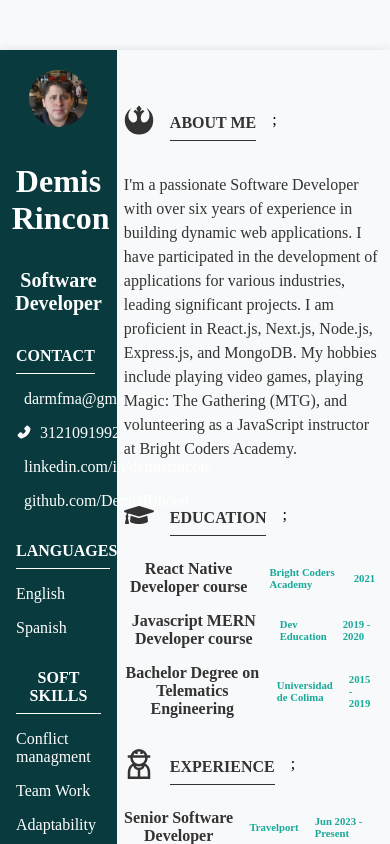
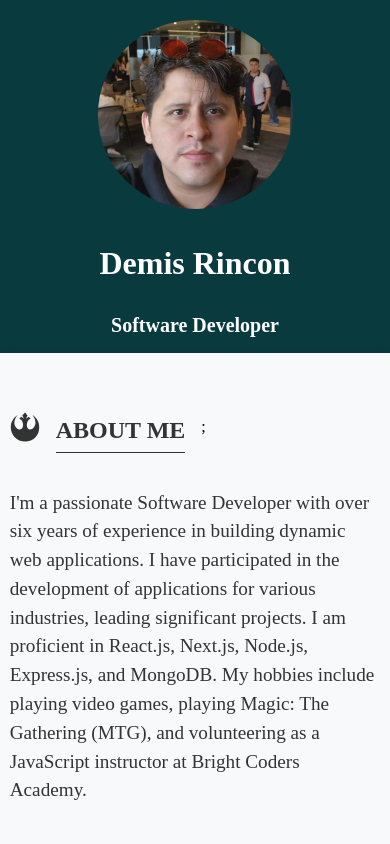
Before and after one commit to DemisRincon/resume-updated, a Next.js app: page / in a window 390 px wide. Shown: the top 844 px of the page. Built offline with nearby package versions, Linux system fonts and the light colour scheme.

Commit message:
fix for mobile

```diff
--- a/app/page.tsx
+++ b/app/page.tsx
@@ -19,11 +19,18 @@ const Home = () => {
   const reactToPrintFn = useReactToPrint({ contentRef });
   return (
     <MainContainer>
+      <MobileContainer>
+        <StyledImage src="/photo.jpg" />
+        <h1>{profile.name}</h1>
+        <h4>{profile.position}</h4>
+      </MobileContainer>
       <InnerContainer ref={contentRef}>
         <LeftContainer>
-          <StyledImage src="/photo.jpg" />
-          <h1>{profile.name}</h1>
-          <h4>{profile.position}</h4>
+          <DesktopContainer>
+            <StyledImage src="/photo.jpg" />
+            <h1>{profile.name}</h1>
+            <h4>{profile.position}</h4>
+          </DesktopContainer>
           <Article data={contact} />
           <Article data={languages} />
           <Article data={softSkills} />
@@ -51,14 +58,19 @@ const MainContainer = styled.div`
 `;
 
 const InnerContainer = styled.div`
-  margin: 50px 0;
   display: flex;
   align-items: start;
   justify-content: center;
+  flex-direction: column-reverse;
   max-width: ${({ theme }) => theme.breakpoints.desktop};
   width: 100%;
   height: 100%;
   box-shadow: 0 0 10px rgba(0, 0, 0, 0.1);
+
+  @media (min-width: ${({ theme }) => theme.breakpoints.desktop}), print {
+    margin: 50px 0;
+    flex-direction: row;
+  }
   @media print {
     line-height: 1;
     margin: 0;
@@ -89,12 +101,32 @@ const LeftContainer = styled.div`
   flex-direction: column;
   align-items: center;
   justify-content: start;
-  width: 30%;
+  width: 100%;
   background-color: ${({ theme }) => theme.colors.dark};
+  @media (min-width: ${({ theme }) => theme.breakpoints.desktop}), print {
+    width: 30%;
+  }
   @media print {
     font-size: 0.8rem;
     border-right: 1px solid ${({ theme }) => theme.colors.ligthGreen};
     height: 100vh;
+  }
+`;
+
+const MobileContainer = styled(LeftContainer)`
+  display: flex;
+  @media (min-width: ${({ theme }) => theme.breakpoints.desktop}), print {
+    display: none;
+  }
+`;
+
+const DesktopContainer = styled.div`
+  display: none;
+  @media (min-width: ${({ theme }) => theme.breakpoints.desktop}), print {
+    display: flex;
+    flex-direction: column;
+    align-items: center;
+    justify-content: center;
   }
 `;
 
@@ -104,8 +136,12 @@ const RightContainer = styled.div`
   align-items: start;
   justify-content: center;
   height: 100%;
-  width: 70%;
+  width: 100%;
+  @media (min-width: ${({ theme }) => theme.breakpoints.desktop}), print {
+    width: 70%;
+  }
   @media print {
+    width: 70%;
     font-size: 0.8rem;
     line-height: 0.8;
     p {
@@ -127,10 +163,10 @@ const Button = styled.button`
   padding: 10px 20px;
   border: none;
   border-radius: 5px;
-  margin: 0 0 40px 0;
   cursor: pointer;
+  margin: 40px 0;
   @media (min-width: ${({ theme }) => theme.breakpoints.desktop}) {
-    font-size: 2rem;
+    margin: 0 0 40px 0;
   }
 `;
 
--- a/components/About.tsx
+++ b/components/About.tsx
@@ -34,11 +34,7 @@ const Conatiner = styled.div`
 const Pharagraph = styled.p`
   width: 95%;
   line-height: 1.5;
-  font-size: 1rem;
   color: ${({ theme }) => theme.colors.black};
-  @media print {
-    font-size: 0.9rem;
-  }
 `;
 
 export default About;
--- a/components/Article.tsx
+++ b/components/Article.tsx
@@ -48,7 +48,6 @@ const Container = styled.article`
 `;
 
 const Content = styled.div`
-  font-size: 1rem;
   color: ${({ theme }) => theme.colors.white};
   text-align: center;
   max-width: 100%;
@@ -64,7 +63,6 @@ const List = styled.ul`
 
 const ListItem = styled.li`
   display: flex;
-  font-size: 1rem;
 `;
 
 export default Article;
--- a/components/Background.tsx
+++ b/components/Background.tsx
@@ -32,10 +32,10 @@ const Background: React.FC<BackgroundProps> = ({
       {list.map((item, index) => (
         <ItemContainer key={index}>
           <TopContainer>
-            <TopContainer>
+            <InnerTopContainer>
               <H5>{item.position}</H5>
               <H6>{item.enterprise}</H6>
-            </TopContainer>
+            </InnerTopContainer>
             <H6>{item.time}</H6>
           </TopContainer>
           {item.description && <Pharagraph>{item.description}</Pharagraph>}
@@ -54,21 +54,25 @@ const Container = styled.div`
 `;
 
 const H5 = styled.h5`
+  display: inline-block;
   color: ${({ theme }) => theme.colors.black};
-  display: flex;
-  align-items: center;
-  justify-content: center;
   margin: 0.5rem;
   margin-left: 0;
+  text-align: left;
+  max-width: 100%;
 `;
 
 const H6 = styled.h6`
-  display: flex;
-  align-items: center;
-  justify-content: center;
+  display: inline-block;
   margin: 0.5rem;
+  margin-left: 0;
   color: ${({ theme }) => theme.colors.lightGreen};
+  text-align: left;
+  @media (min-width: ${({ theme }) => theme.breakpoints.desktop}), print {
+    margin-left: 0.5rem;
+  }
 `;
+
 const ItemContainer = styled.div`
   width: 95%;
 `;
@@ -76,14 +80,24 @@ const ItemContainer = styled.div`
 const TopContainer = styled.div`
   display: flex;
   justify-content: space-between;
+  align-items: start;
+  flex-direction: column;
+  @media (min-width: ${({ theme }) => theme.breakpoints.desktop}), print {
+    flex-direction: row;
+  }
+`;
+
+const InnerTopContainer = styled.div`
+  display: flex;
+  justify-content: space-between;
+  flex-direction: column;
+  @media (min-width: ${({ theme }) => theme.breakpoints.desktop}), print {
+    flex-direction: row;
+  }
 `;
 
 const Pharagraph = styled.p`
   line-height: 1.5;
-  font-size: 1rem;
   color: ${({ theme }) => theme.colors.black};
-  @media print {
-    font-size: 0.9rem;
-  }
 `;
 export default Background;
--- a/lib/config/GlobalStyles.ts
+++ b/lib/config/GlobalStyles.ts
@@ -10,7 +10,7 @@ const GlobalStyles = createGlobalStyle`
         font-family: ${poppins};
     }
 
-    h1, h2, h3, h4, h5 {
+    h1, h2, h3, h4, h5, h6 {
         font-size: 2rem;
         font-weight: 600;
         color: ${defaultTheme.colors.white};
@@ -32,7 +32,18 @@ const GlobalStyles = createGlobalStyle`
     }
 
     h5{
-        font-size: 1rem;
+        font-size: 1.5rem;
+
+        @media (min-width: ${defaultTheme.breakpoints.desktop}), print {
+            font-size: 1rem;
+        }
+    }
+
+    h6{
+        font-size: 1.1rem;
+        @media (min-width: ${defaultTheme.breakpoints.desktop}), print {
+            font-size: 1rem;
+        }
     }
 
     ul{
@@ -43,7 +54,19 @@ const GlobalStyles = createGlobalStyle`
     li{
         text-align: start;
     }
+    p,li{
+        font-size: 1.2rem;
 
+        @media (min-width: ${defaultTheme.breakpoints.tablet}) {
+            font-size: 1.5rem;
+        }
+        @media (min-width: ${defaultTheme.breakpoints.desktop}){
+            font-size: 1rem;
+        }
+        @media print {
+            font-size: 0.9rem;
+        }
+    }
     a{
         text-decoration: none;
         color: ${defaultTheme.colors.white};
--- a/lib/config/registry.tsx
+++ b/lib/config/registry.tsx
@@ -9,8 +9,6 @@ export default function StyledComponentsRegistry({
 }: {
   children: React.ReactNode;
 }) {
-  // Only create stylesheet once with lazy initial state
-  // x-ref: https://reactjs.org/docs/hooks-reference.html#lazy-initial-state
   const [styledComponentsStyleSheet] = useState(() => new ServerStyleSheet());
 
   useServerInsertedHTML(() => {
```
